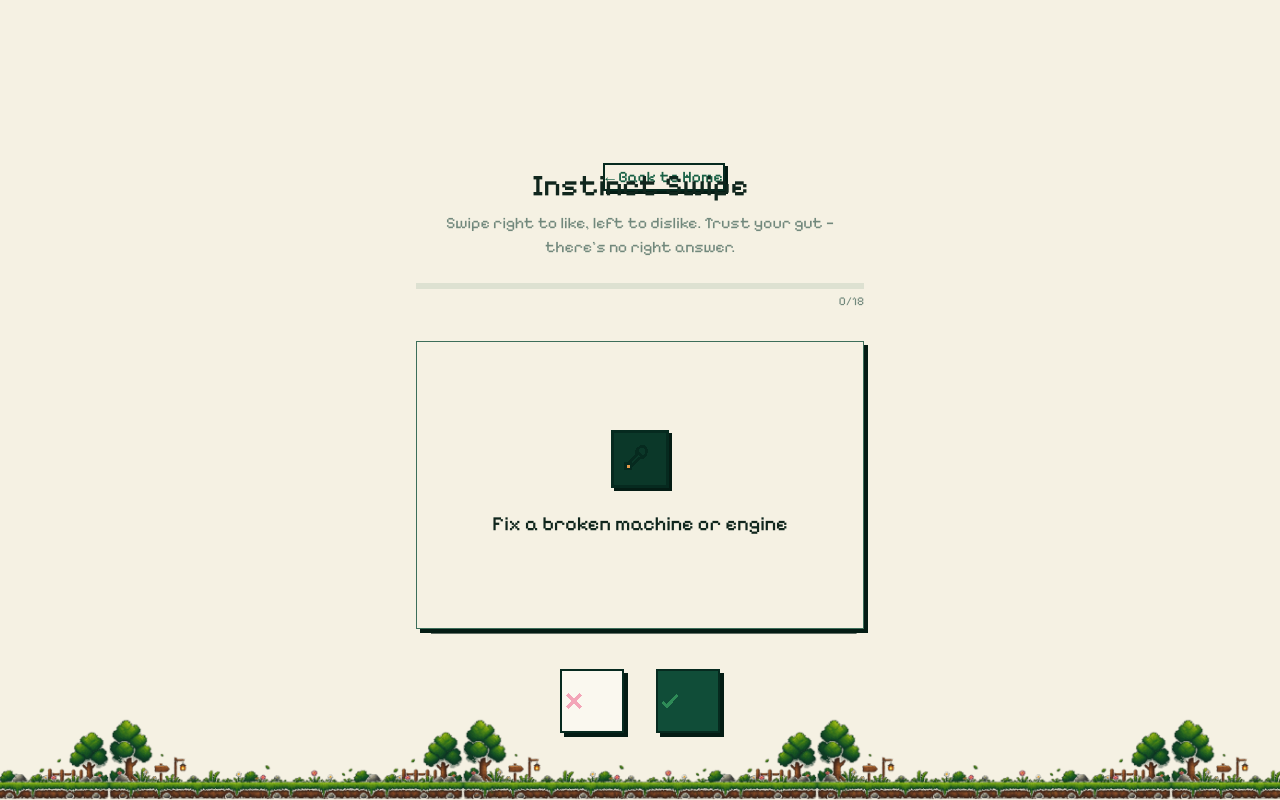
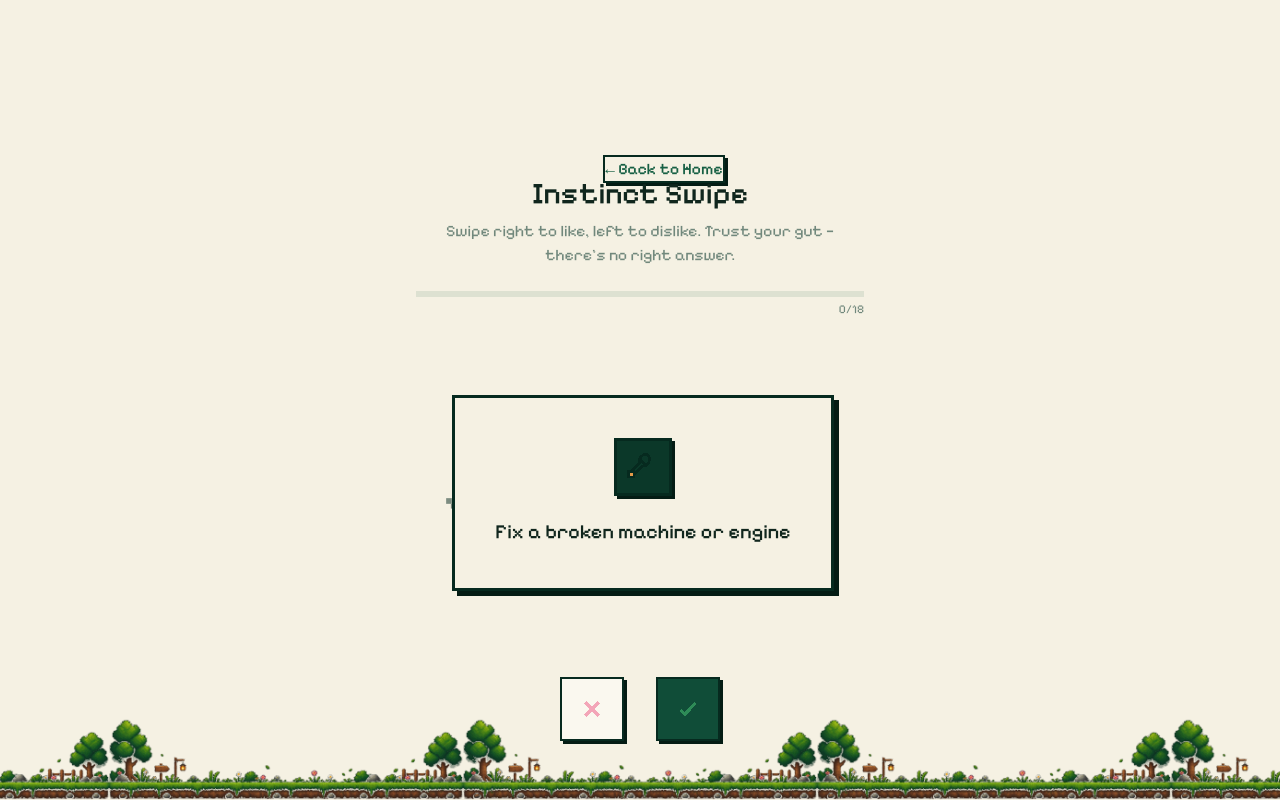
Before and after one commit to ajawad06/pehchaan, a React (Vite) app in the folder frontend/: page /instinct-swipe in a window 1280 px wide. Built offline with nearby package versions, Linux system fonts and the light colour scheme; no server answers.

Commit message:
fix: adapt UI components to pixel theme and fix simulation reduce crash

```diff
--- a/frontend/src/components/CareerSimulation.jsx
+++ b/frontend/src/components/CareerSimulation.jsx
@@ -69,7 +69,7 @@ export default function CareerSimulation() {
     setIsSubmitting(false)
   }
 
-  const topInterest = traits?.interests
+  const topInterest = traits?.interests && Object.keys(traits.interests).length > 0
     ? Object.keys(traits.interests).reduce((a, b) => traits.interests[a] > traits.interests[b] ? a : b)
     : 'your top career field';
 
--- a/frontend/src/components/DecisionLab.jsx
+++ b/frontend/src/components/DecisionLab.jsx
@@ -92,7 +92,7 @@ export default function DecisionLab() {
         </button>
       </div>
 
-      <div className="flex flex-col items-center justify-center p-10 bg-soft-white rounded-[32px] shadow-2xl border border-border-glass max-w-2xl w-full mx-auto">
+      <div className="flex flex-col items-center justify-center p-10 pixel-panel max-w-2xl w-full mx-auto mt-4">
         <div className="flex justify-between items-center w-full mb-6">
           <h2 className="text-3xl font-medium tracking-tight">Decision Lab</h2>
           <span className="text-text-muted text-sm uppercase tracking-widest font-bold">Scenario {current + 1}/{SCENARIOS.length}</span>
@@ -104,7 +104,7 @@ export default function DecisionLab() {
             <button
               key={i}
               onClick={() => handleChoice(opt)}
-              className="w-full py-5 px-6 text-left border border-border-glass rounded-2xl bg-ivory hover:bg-green-primary hover:text-ivory hover:border-green-primary transition-all font-medium shadow-sm"
+              className="w-full py-5 px-6 text-left border-2 border-border-glass bg-ivory hover:bg-green-primary hover:text-ivory hover:border-green-primary transition-all font-medium shadow-sm"
             >
               {opt.text}
             </button>
--- a/frontend/src/components/InstinctSwipe.jsx
+++ b/frontend/src/components/InstinctSwipe.jsx
@@ -116,14 +116,14 @@ export default function InstinctSwipe() {
         </button>
       </div>
 
-      <div className="w-full max-w-md mb-8">
+      <div className="w-full max-w-md mb-8 mt-4">
         <h2 className="text-3xl font-medium tracking-tight mb-2 text-center">Instinct Swipe</h2>
         <p className="text-text-muted text-center mb-6">Swipe right to like, left to dislike. Trust your gut — there's no right answer.</p>
 
         {/* Progress Bar */}
-        <div className="h-1.5 bg-green-primary/10 rounded-full overflow-hidden">
+        <div className="h-1.5 bg-green-primary/10 overflow-hidden progress-pixel">
           <div
-            className="h-full bg-green-primary transition-all duration-300 rounded-full"
+            className="h-full bg-green-primary transition-all duration-300"
             style={{ width: `${progress}%` }}
           />
         </div>
@@ -134,7 +134,7 @@ export default function InstinctSwipe() {
       <div className="relative w-full max-w-md h-72 flex items-center justify-center">
         {/* Ghost card behind */}
         {current + 1 < CARDS.length && (
-          <div className="absolute inset-0 bg-soft-white rounded-[32px] border border-border-glass shadow-md scale-95 translate-y-2" />
+          <div className="absolute inset-0 pixel-panel scale-95 translate-y-2 opacity-50" />
         )}
 
         <AnimatePresence>
@@ -148,7 +148,7 @@ export default function InstinctSwipe() {
               else if (info.offset.x < -80) handleSwipe(false)
               else x.set(0)
             }}
-            className="absolute inset-0 rounded-[32px] border border-border-glass shadow-2xl cursor-grab active:cursor-grabbing flex flex-col items-center justify-center p-10 select-none"
+            className="absolute inset-0 pixel-panel cursor-grab active:cursor-grabbing flex flex-col items-center justify-center p-10 select-none"
           >
             {/* Like/Dislike Overlays */}
             <motion.div style={{ opacity: likeOpacity }} className="pixel-swipe-stamp like"><PixelIcon name="check" size={18} /> LIKE</motion.div>
@@ -164,12 +164,14 @@ export default function InstinctSwipe() {
       <div className="flex gap-8 mt-10">
         <button
           onClick={() => handleSwipe(false)}
-          className="w-16 h-16 bg-soft-white border-2 border-[#7F2439] text-[#7F2439] text-2xl shadow-md hover:bg-[#F3A6B8] transition-colors"
-        ><PixelIcon name="cross" size={24} /></button>
+          className="pixel-icon-btn"
+          style={{ width: '64px', height: '64px', backgroundColor: '#FAF8EF' }}
+        ><PixelIcon name="cross" size={24} color="#7F2439" /></button>
         <button
           onClick={() => handleSwipe(true)}
-          className="w-16 h-16 bg-green-primary text-ivory border-2 border-green-deepest text-2xl shadow-md hover:bg-green-dark transition-colors"
-        ><PixelIcon name="check" size={24} /></button>
+          className="pixel-icon-btn"
+          style={{ width: '64px', height: '64px', backgroundColor: '#104D38' }}
+        ><PixelIcon name="check" size={24} color="#F5F1E3" /></button>
       </div>
     </div>
   )
--- a/frontend/src/components/NumericalReasoning.jsx
+++ b/frontend/src/components/NumericalReasoning.jsx
@@ -116,19 +116,19 @@ export default function NumericalReasoning() {
       <motion.div
         initial={{ opacity: 0, scale: 0.95 }}
         animate={{ opacity: 1, scale: 1 }}
-        className="max-w-xl w-full bg-soft-white p-8 rounded-[32px] shadow-2xl border border-border-glass"
+        className="max-w-xl w-full pixel-panel p-8 mt-4"
       >
         <div className="flex justify-between items-center mb-6">
           <h2 className="text-3xl font-medium tracking-tight">Speed Math</h2>
           <div className="flex space-x-4">
-            <span className={`font-mono font-medium px-3 py-1 rounded-full ${timeElapsed > 45 ? 'bg-red-500/10 text-red-600 animate-pulse' : 'bg-green-primary/5 text-green-secondary'}`}>
+            <span className={`font-mono font-medium px-3 py-1 border-2 border-current ${timeElapsed > 45 ? 'bg-[#F4CCD5] text-[#7F2439] animate-pulse' : 'bg-green-primary/5 text-green-secondary'}`}>
               ⏱ {MAX_TIME - timeElapsed}s left
             </span>
           </div>
         </div>
 
-        <div className="bg-ivory rounded-2xl p-6 mb-8 border border-green-primary/10">
-          <p className="text-sm text-text-muted text-center mb-4">Question {current + 1} of {QUESTIONS.length}</p>
+        <div className="bg-ivory border-2 border-border-glass p-6 mb-8">
+          <p className="text-sm text-text-muted text-center mb-4 font-bold tracking-widest uppercase">Question {current + 1} of {QUESTIONS.length}</p>
           <p className="text-5xl font-mono text-center mb-4 text-green-dark font-bold">{QUESTIONS[current]?.q} = ?</p>
         </div>
 
@@ -139,10 +139,10 @@ export default function NumericalReasoning() {
               value={input}
               onChange={(e) => setInput(e.target.value)}
               placeholder="Your answer..."
-              className="flex-1 bg-ivory border border-border-glass rounded-xl px-5 py-4 text-green-dark text-xl font-mono text-center focus:outline-none focus:border-green-primary shadow-sm"
+              className="flex-1 bg-ivory border-2 border-border-glass px-5 py-4 text-green-dark text-xl font-mono text-center focus:outline-none focus:border-green-primary"
               autoFocus
             />
-            <button type="submit" className="bg-green-primary text-ivory font-medium px-8 py-4 rounded-xl hover:bg-green-dark transition-colors shadow-md">
+            <button type="submit" className="pixel-button">
               Enter
             </button>
           </form>
```
